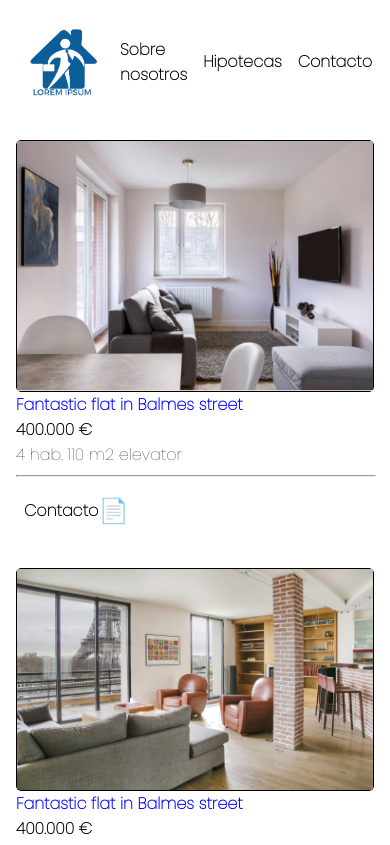
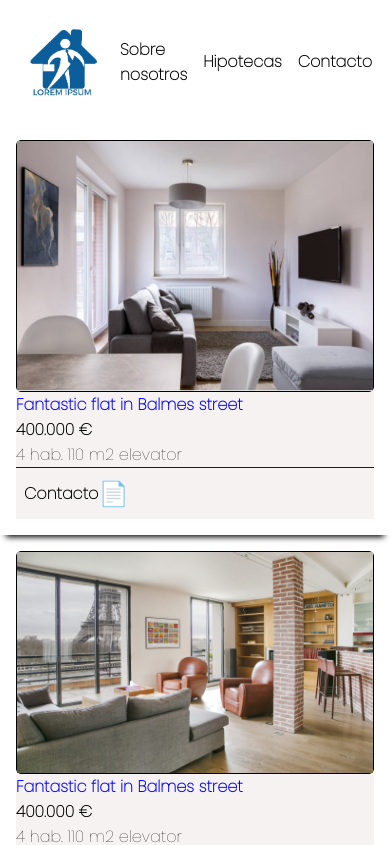
Before and after one commit to davidsantmar/inmoweb, a React (Create React App) app: page / in a window 390 px wide. Shown: the top 845 px of the page. Built offline with nearby package versions, Linux system fonts and the light colour scheme.

Commit message:
added card shadows

```diff
--- a/src/App.scss
+++ b/src/App.scss
@@ -34,6 +34,9 @@ hr{
         justify-content: center;
         flex-direction: column;
         padding: 1rem;
+        -webkit-box-shadow: 0 8px 6px -6px black;
+        -moz-box-shadow: 0 8px 6px -6px black;
+        box-shadow: 0 8px 6px -6px black;
         .card__picture__container{
             display: flex;
             justify-content: center;
@@ -65,6 +68,17 @@ hr{
         .contact__icon{
             font-size: 1.5rem;
         }
+        .card__description, .card__price, .card__features, .card__hr, .card__contact{
+            background-color: rgb(247, 242, 242);
+        }
+        .card__hr {
+            margin:0;
+            padding:0;
+            background-color: blue;
+            border: 0;
+            height:1px;
+        }
+
     }
     .sub--title{
         display: flex;
@@ -186,6 +200,7 @@ hr{
             font-size: .5rem;
             background-color: white;
             border-radius: 5px;
+            margin-top: 1rem;
           }
       }
     input{
```
